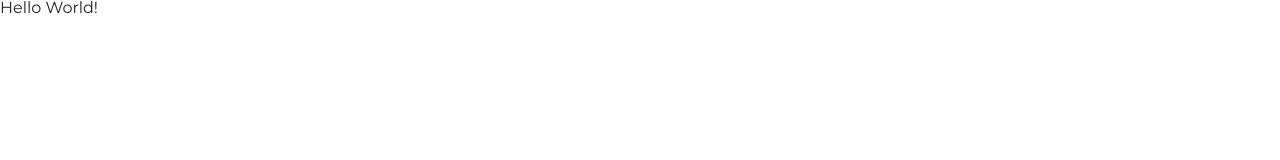
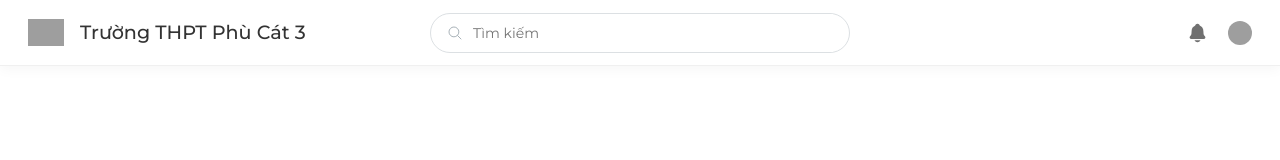
Before and after one commit to TonTon69/Education_UI, a plain HTML site: page index.html in a window 1280 px wide. Drawn offline with nearby package versions, Linux system fonts and the light colour scheme; grey boxes are pictures that could not be loaded.

Commit message:
create header

```diff
--- a/assets/styles/app.scss
+++ b/assets/styles/app.scss
@@ -48,3 +48,101 @@ body {
         border: 3px solid rgb(180, 188, 195);
     }
 }
+
+.header {
+    position: fixed;
+    top: 0;
+    left: 0;
+    right: 0;
+    z-index: 9;
+    height: 66px;
+    background-color: #fff;
+    border-bottom: 1px solid #f0f0f0;
+    box-shadow: 0px 4px 12px 0 #f7f7f7;
+    display: flex;
+    align-items: center;
+    padding: 0 28px;
+
+    &__logo {
+        display: flex;
+        align-items: center;
+        flex: 1 1;
+
+        img {
+            width: 36px;
+            height: 36px;
+            flex-shrink: 0;
+            object-fit: contain;
+        }
+
+        h4 {
+            font-size: 1.2rem;
+            margin: 0 0 0 16px;
+            color: #333;
+        }
+    }
+
+    &__body {
+        display: flex;
+        align-items: center;
+        justify-content: center;
+        flex: 1 1;
+    }
+
+    &__search {
+        display: flex;
+        align-items: center;
+        width: 420px;
+        border: 1px solid #dce0e3;
+        height: 40px;
+        border-radius: 20px;
+        padding: 0 16px;
+
+        &:focus-within {
+            border-color: #f05123;
+        }
+
+        ion-icon {
+            width: 1em;
+            color: #a8b2b8;
+        }
+
+        input {
+            font-size: 14px;
+            outline: none;
+            border: none;
+            padding: 0 10px;
+            flex: 1 1;
+            height: 100%;
+        }
+    }
+
+    &__actions {
+        display: flex;
+        align-items: center;
+        justify-content: flex-end;
+        flex: 1 1;
+
+        &--noti {
+            padding: 8px;
+
+            ion-icon {
+                vertical-align: -0.125em;
+                width: 0.875em;
+                color: #707070;
+                font-size: 1.5rem;
+            }
+        }
+
+        &--avatar {
+            img {
+                width: 24px;
+                height: 24px;
+                margin-left: 12px;
+                border-radius: 50%;
+                object-fit: cover;
+                cursor: pointer;
+            }
+        }
+    }
+}
--- a/index.html
+++ b/index.html
@@ -20,7 +20,46 @@
         <link rel="stylesheet" href="./assets/styles/app.css" />
     </head>
     <body>
-        <div class="app">Hello World!</div>
+        <div class="app">
+            <header class="header">
+                <div class="header__logo">
+                    <img
+                        src="https://fullstack.edu.vn/assets/icon/f8_icon.png"
+                        alt=""
+                    />
+                    <h4>Trường THPT Phù Cát 3</h4>
+                </div>
+                <div class="header__body">
+                    <div class="header__search">
+                        <ion-icon name="search-outline"></ion-icon>
+                        <input
+                            type="text"
+                            name="search"
+                            placeholder="Tìm kiếm"
+                        />
+                    </div>
+                </div>
+                <div class="header__actions">
+                    <div class="header__actions--noti">
+                        <ion-icon name="notifications"></ion-icon>
+                    </div>
+                    <div class="header__actions--avatar">
+                        <img
+                            src="https://graph.facebook.com/1200171846994675/picture?width=400&height=400"
+                            alt=""
+                        />
+                    </div>
+                </div>
+            </header>
+        </div>
+        <script
+            type="module"
+            src="https://unpkg.com/ionicons@5.5.2/dist/ionicons/ionicons.esm.js"
+        ></script>
+        <script
+            nomodule
+            src="https://unpkg.com/ionicons@5.5.2/dist/ionicons/ionicons.js"
+        ></script>
         <script
             src="https://cdn.jsdelivr.net/npm/bootstrap@5.0.2/dist/js/bootstrap.bundle.min.js"
             integrity="sha384-MrcW6ZMFYlzcLA8Nl+NtUVF0sA7MsXsP1UyJoMp4YLEuNSfAP+JcXn/tWtIaxVXM"
```
Also changed, not shown: assets/styles/app.css, 1 other file.
